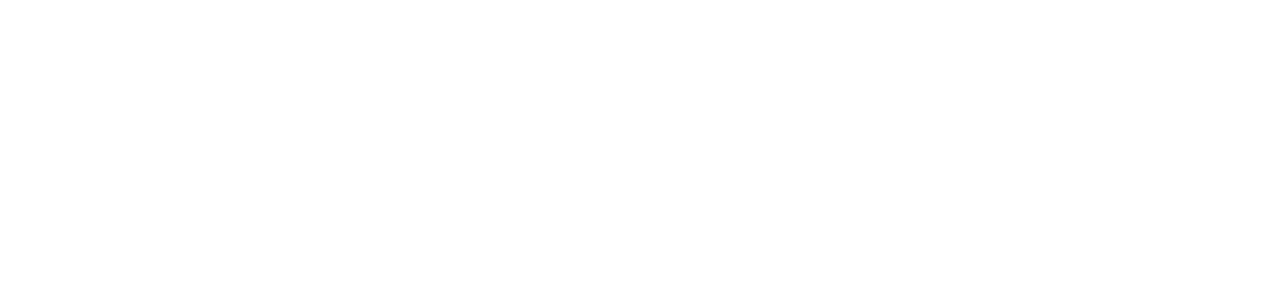
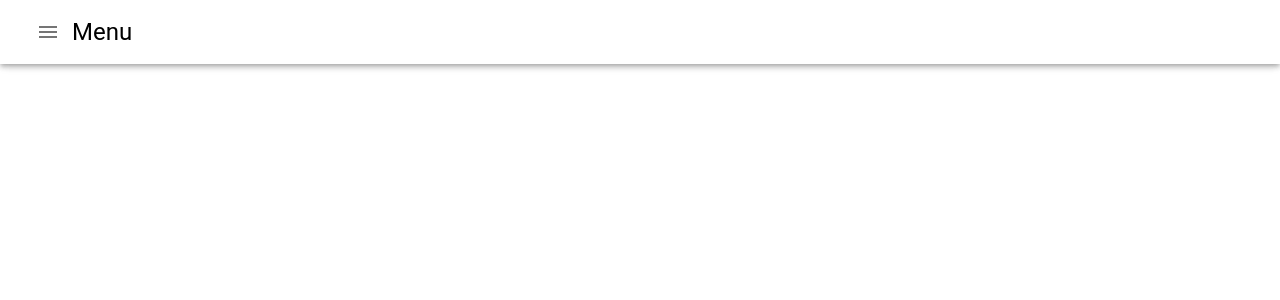
Before and after one commit to igm50/shelvo, a React (Create React App) app: page / in a window 1280 px wide. Shown: the top 300 px of the page. Built offline with nearby package versions, Linux system fonts and the light colour scheme.

Commit message:
add: App.tsxからMain.tsxを読み込み

```diff
--- a/src/App.tsx
+++ b/src/App.tsx
@@ -1,8 +1,14 @@
 import React from 'react'
 import './App.css'
 
+import Main from './environments/Main'
+
 const App: React.FC = () => {
-  return <div className="App"></div>
+  return (
+    <div className="App">
+      <Main />
+    </div>
+  )
 }
 
 export default App
```
